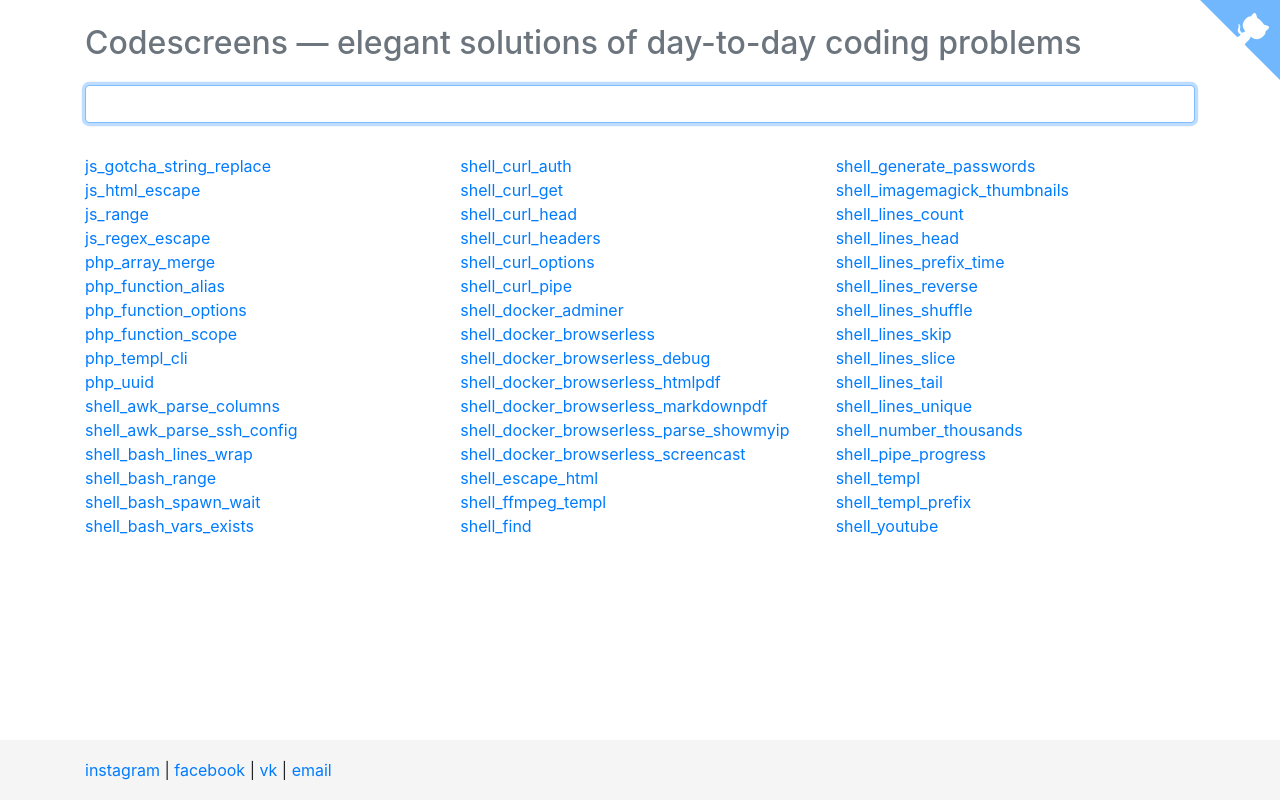
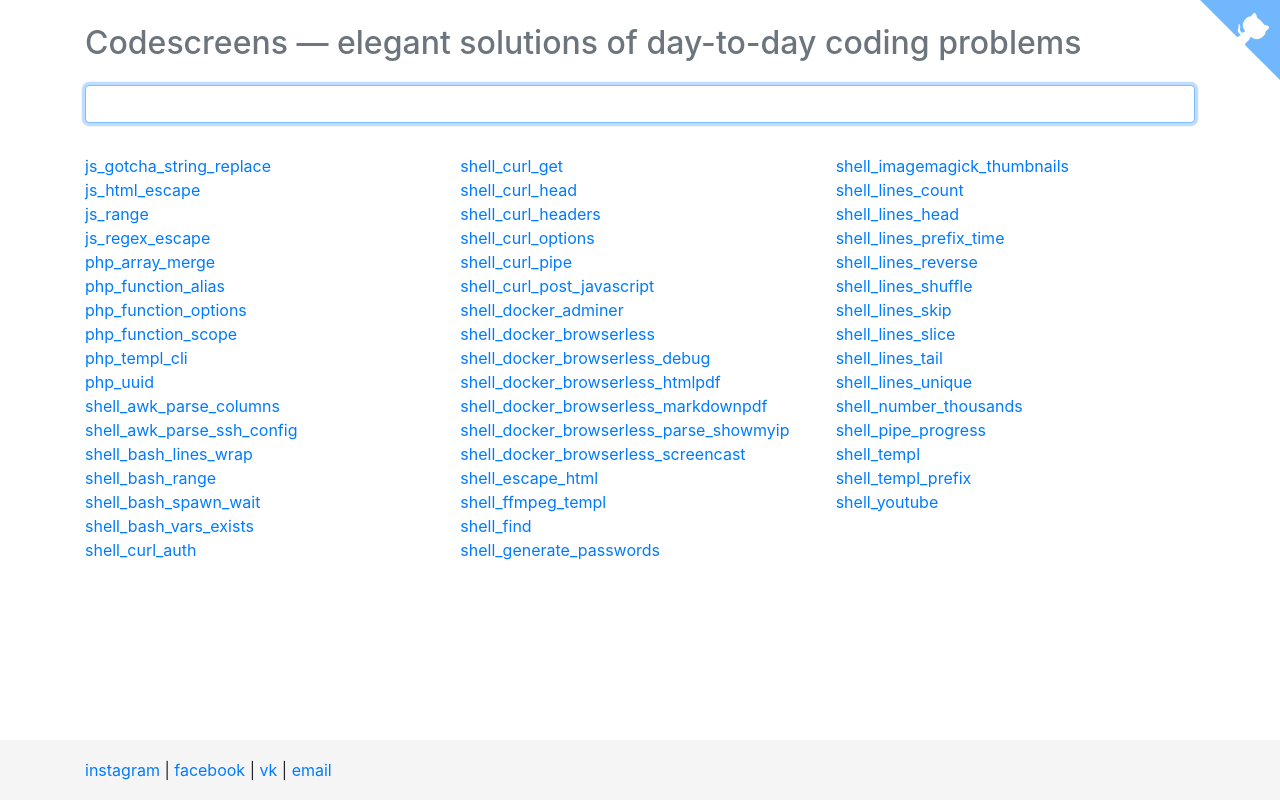
Before and after one commit to vbarbarosh/codescreens, a plain HTML site: page docs/index.html in a window 1280 px wide. Drawn offline with nearby package versions, Linux system fonts and the light colour scheme.

Commit message:
add shell_curl_post_javascript

```diff
--- a/docs/index.html
+++ b/docs/index.html
@@ -136,6 +136,7 @@ body {
                 {name: 'shell_curl_headers', gist_url: 'https://git.io/fjn1R'},
                 {name: 'shell_curl_options', gist_url: 'https://git.io/fjnjh'},
                 {name: 'shell_curl_pipe', gist_url: 'https://git.io/fjcuh'},
+                {name: 'shell_curl_post_javascript', gist_url: 'https://git.io/fjcbm'},
                 {name: 'shell_docker_adminer', gist_url: 'https://gist.github.com/f07a7a1529fa37a78878a0db193ca91c'},
                 {name: 'shell_docker_browserless', gist_url: 'https://git.io/fjLsL'},
                 {name: 'shell_docker_browserless_debug', gist_url: 'https://git.io/fjOEX'},
```
Also changed, not shown: img/shell_curl_post_javascript.png (added), 1 other file.
